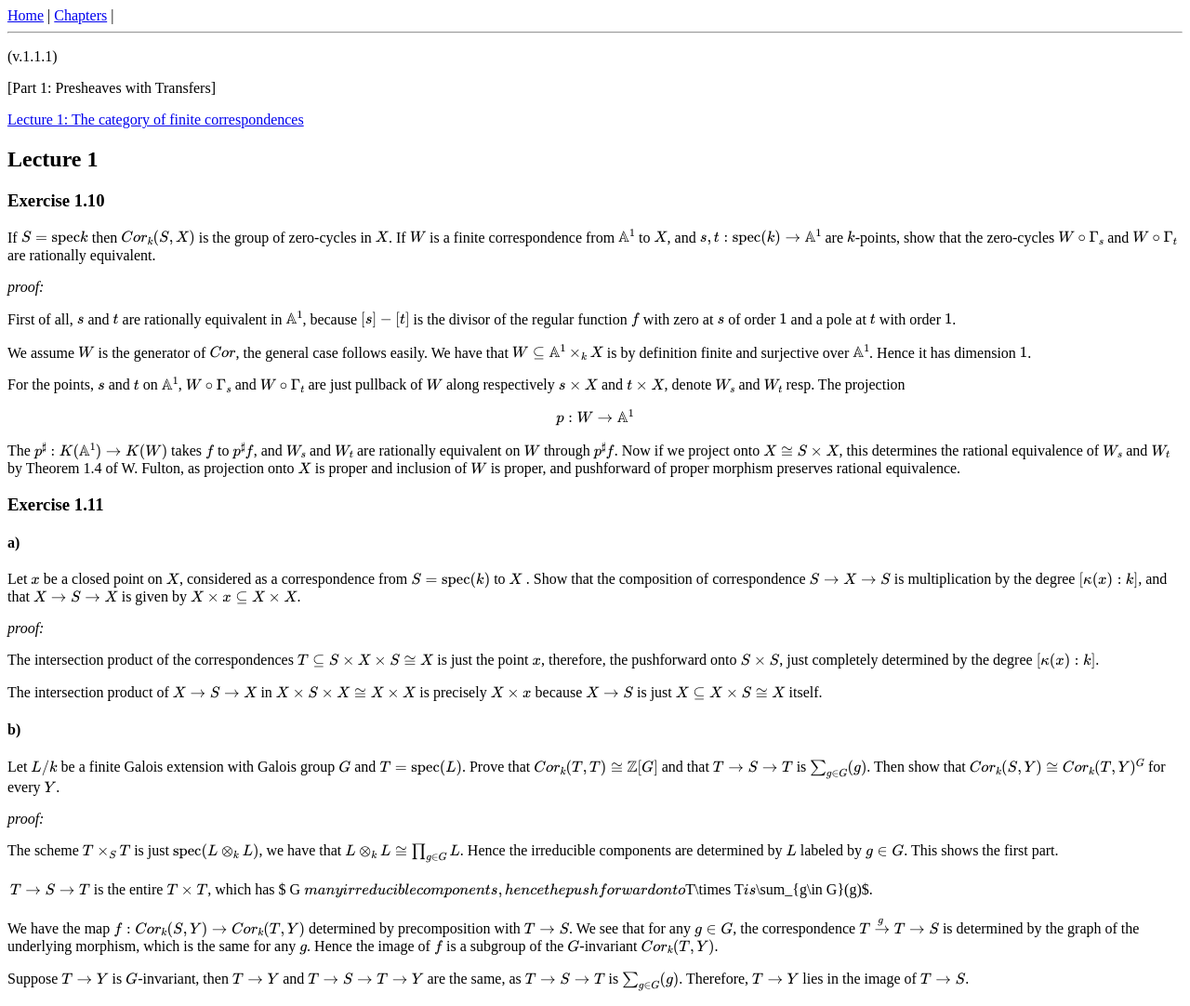
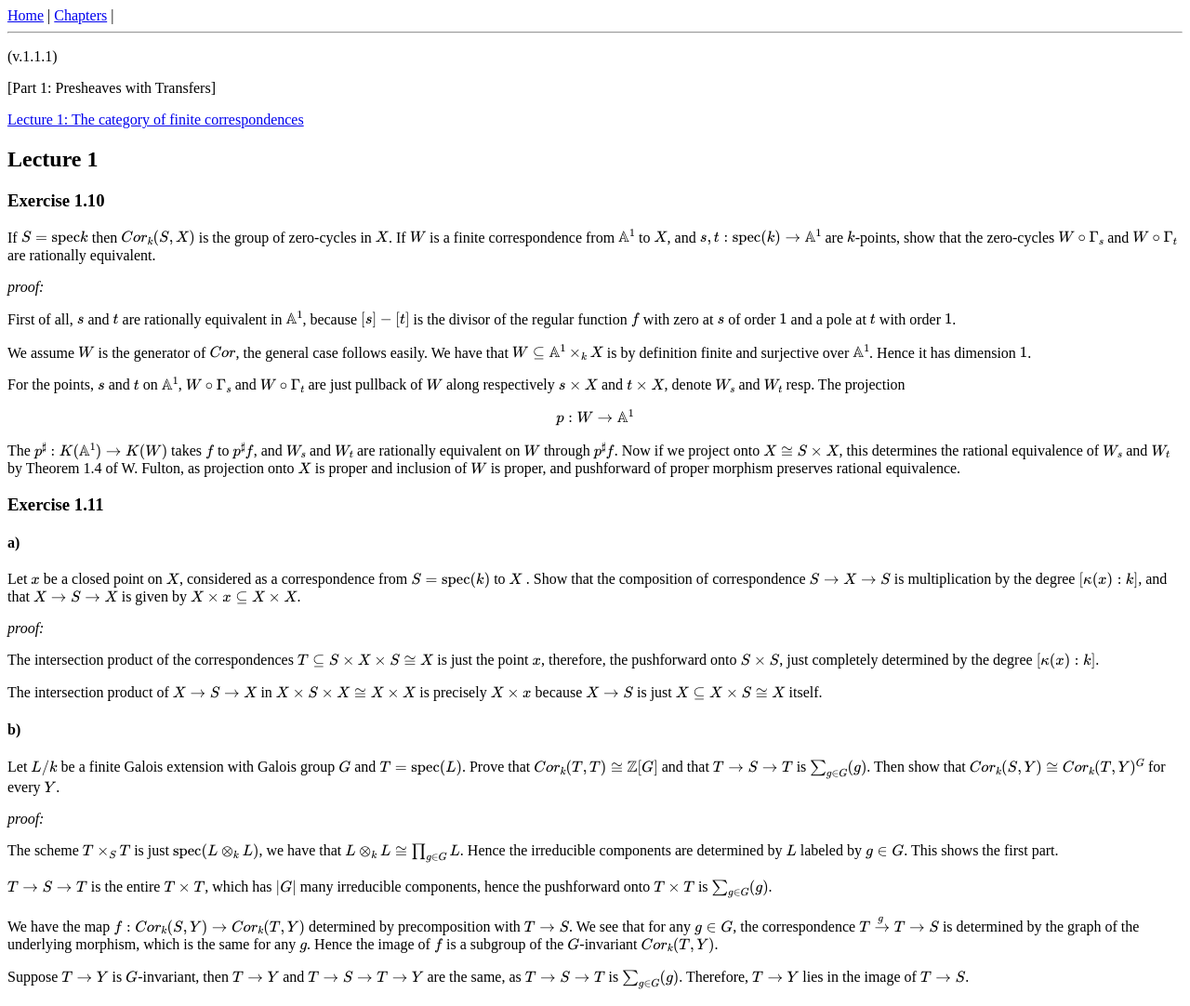
Before and after one commit to justinli1128/jiahaoliAcademicWebsite, a Jekyll site: the page built from MotivicCoh/MotCoh1.md, in a window 1280 px wide. Shown: the whole page at 93% size. Built offline with Jekyll 4.4.1, drawn with Linux system fonts in a browser that asks for light colours.

```diff
--- a/MotivicCoh/MotCoh1.md
+++ b/MotivicCoh/MotCoh1.md
@@ -45,7 +45,7 @@ _proof:_
 
 The scheme $T\times\_S T$ is just $\spec(L\otimes \_k L)$, we have that $L\otimes\_k L\cong \prod\_{g\in G}L$. Hence the irreducible components are determined by $L$ labeled by $g\in G$. This shows the first part.
 
-$T \to S \to T$ is the entire $T\times T$, which has $|G|$ many irreducible components, hence the pushforward onto $T\times T$ is $\sum\_{g\in G}(g)$.
+$T \to S \to T$ is the entire $T\times T$, which has $\|G\|$ many irreducible components, hence the pushforward onto $T\times T$ is $\sum\_{g\in G}(g)$.
 
 We have the map $f:Cor\_k(S,Y)\to Cor\_k(T,Y)$ determined by precomposition with $T\to S$. We see that for any $g\in G$, the correspondence $T\xrightarrow{g} T\to S$ is determined by the graph of the underlying morphism, which is the same for any $g$. Hence the image of $f$ is a subgroup of the $G$-invariant $Cor\_k(T,Y)$.
 
```
